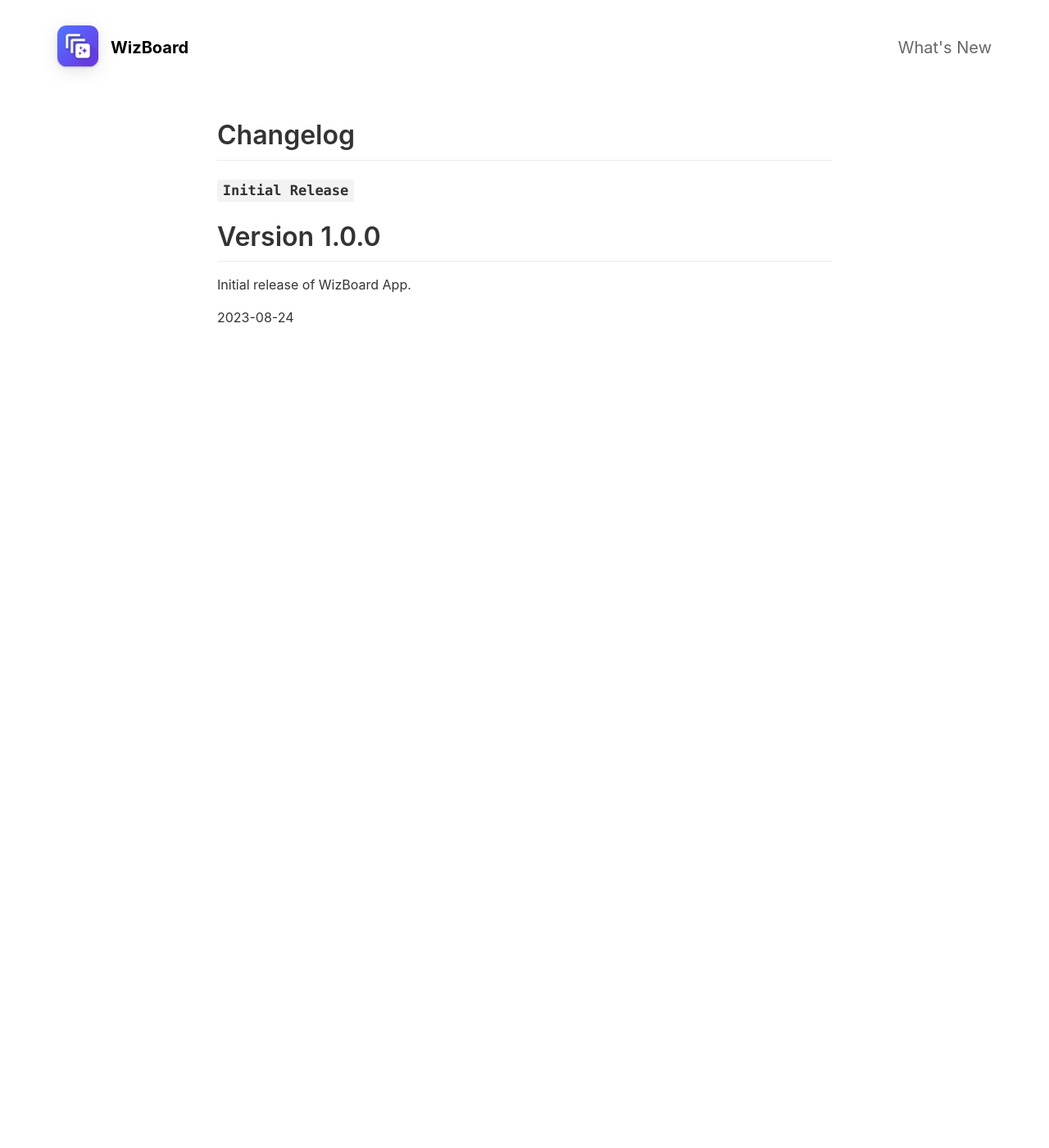
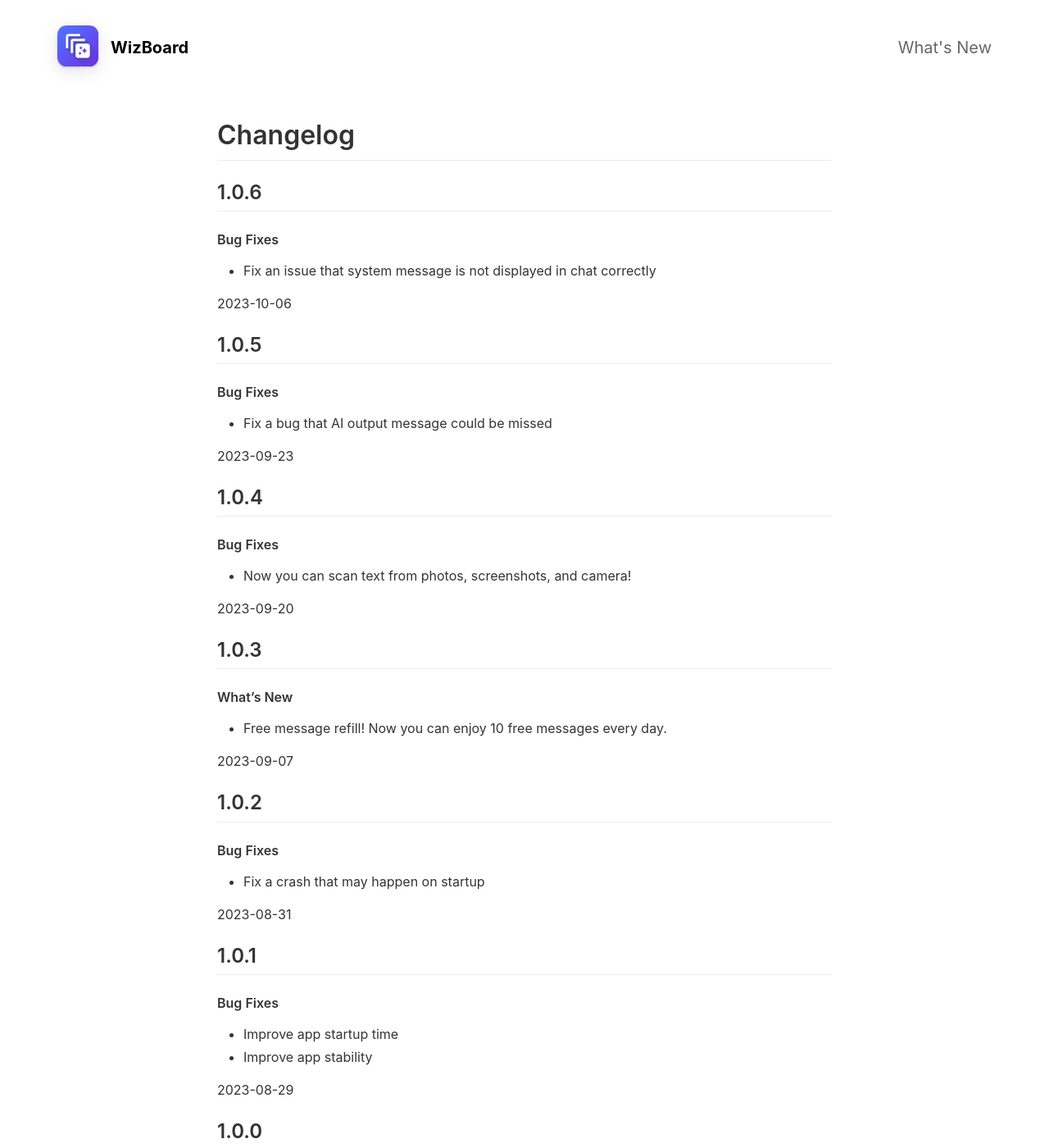
Before and after one commit to WizBoard/wizboard.github.io, a Jekyll site: the page built from docs/_pages/changelog.md, in a window 1280 px wide and 1400 px high. Shown: the whole window at 82% size. Built offline with Jekyll 4.4.1, drawn with Linux system fonts in a browser that asks for light colours; nearby versions of some CDN libraries.

Commit message:
[Fix] Fix contact, update changelog

```diff
--- a/docs/_config.yml
+++ b/docs/_config.yml
@@ -21,9 +21,9 @@ enable_smart_app_banner                   : true
 
 # Information About Yourself
 your_name                                 : WizBoard Team
-your_link                                 : mailto://wizboard.ai@gmail.com
+your_link                                 : mailto:wizboard.ai@gmail.com
 your_city                                 :
-email_address                             :
+email_address                             : wizboard.ai@gmail.com
 facebook_username                         :
 instagram_username                        :
 twitter_username                          : WizboardT30599
--- a/docs/_pages/changelog.md
+++ b/docs/_pages/changelog.md
@@ -10,13 +10,53 @@ include_in_header: true
 
 ________
 <br> -->
+## 1.0.6
+#### Bug Fixes
+- Fix an issue that system message is not displayed in chat correctly
 
-### `Initial Release`
-# **Version 1.0.0**
+2023-10-06
+<br>
+
+## 1.0.5
+#### Bug Fixes
+- Fix a bug that AI output message could be missed
+
+2023-09-23
+<br>
+
+## 1.0.4
+#### Bug Fixes
+- Now you can scan text from photos, screenshots, and camera!
+
+2023-09-20
+<br>
+
+## 1.0.3
+#### What's New
+- Free message refill! Now you can enjoy 10 free messages every day.
+
+2023-09-07
+<br>
+
+## 1.0.2
+#### Bug Fixes
+- Fix a crash that may happen on startup
+
+2023-08-31
+<br>
+
+## 1.0.1
+#### Bug Fixes
+- Improve app startup time
+- Improve app stability
+
+2023-08-29
+<br>
+
+## 1.0.0
 Initial release of WizBoard App.
 
 2023-08-24
-
 <br>
 
 <!--## Version 1.0.1
```
